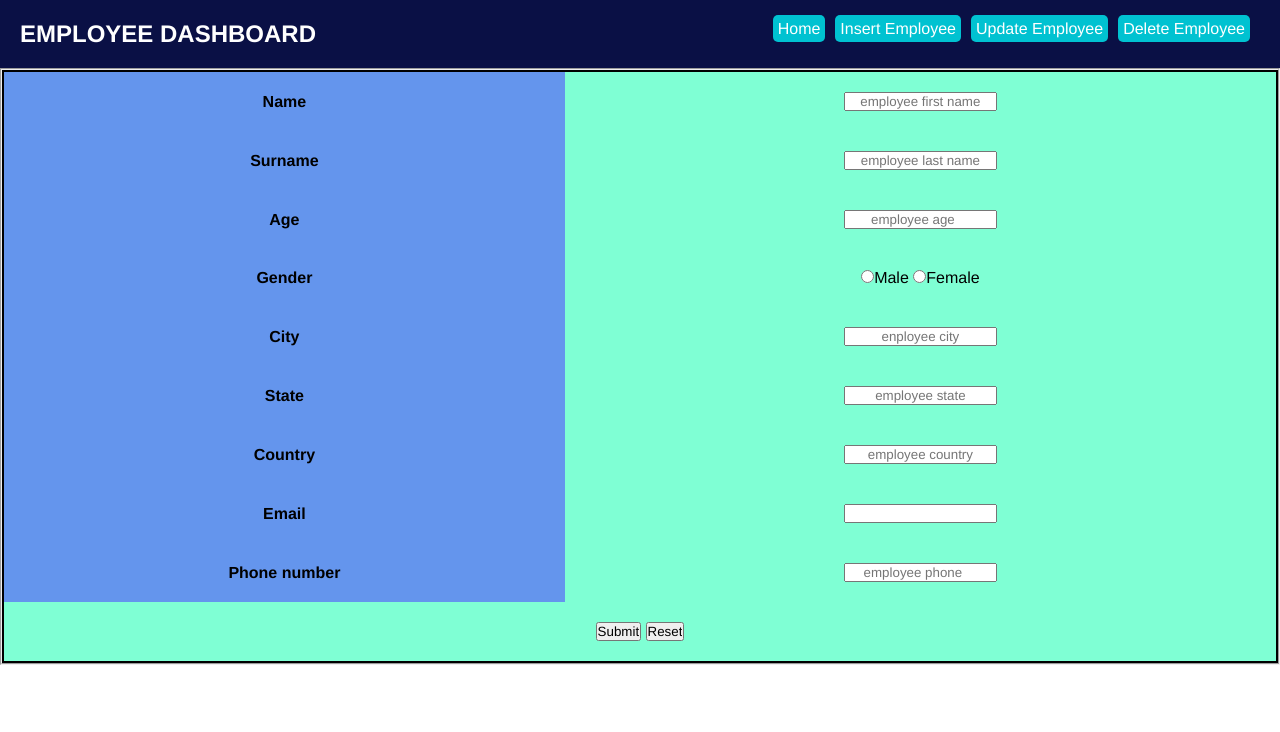
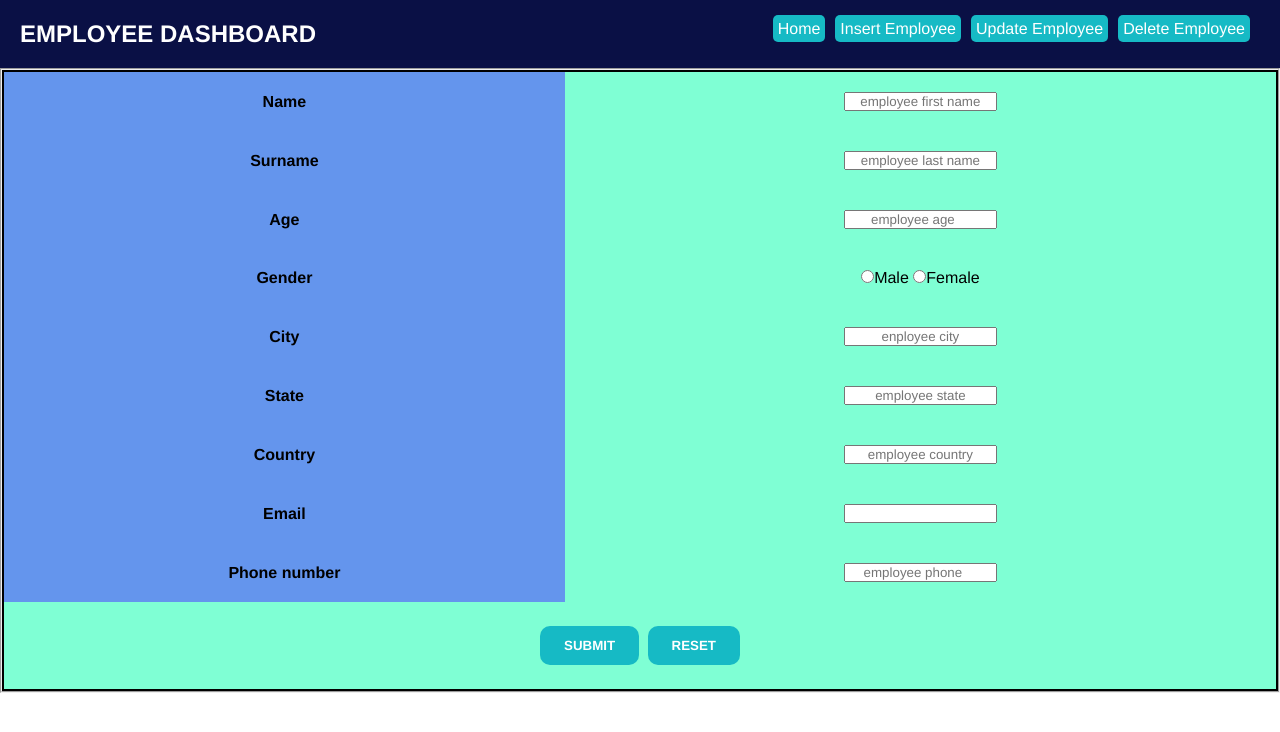
Before and after one commit to singhyuvraj122/Employee, a PHP site: page /OpInsertMain.php in a window 1280 px wide. Shown: the top 732 px of the page. Run offline with PHP 8.4, Linux system fonts and the light colour scheme; some libraries are stand-ins or nearby versions.

Commit message:
linked style css to all pages and updated update page

```diff
--- a/OpInsertMain.php
+++ b/OpInsertMain.php
@@ -49,8 +49,9 @@
               <td><input name="phone" type="number" placeholder="employee phone" required></td>
             </tr>
             <tr>
-              <td colspan="2"><input name="submit" type="submit">
-              <input name="reset" type="reset">
+              <td colspan="2">
+                <input name="submit" type="submit" value="SUBMIT">
+                <input name="reset" type="reset" value="RESET">
             </td>
           </tr>
           </table>
--- a/navbar.php
+++ b/navbar.php
@@ -1,3 +1,5 @@
+<?php?>
+
 <div id="innerCont2">
   <div id="navTitle">EMPLOYEE DASHBOARD</div>
   <div id="navbar">
--- a/st.css
+++ b/st.css
@@ -34,6 +34,7 @@ li{
   list-style: none;
   text-decoration: none;
   margin-right: 10px;
+  cursor: pointer;
 }
 
 a{
@@ -44,11 +45,11 @@ a{
 
 a:link {
   color: white;
-  background-color: #00c2d1;}
+  background-color: #16bac5;}
 
 a:visited{
   color: white;
-  background-color: #00c2d1;
+  background-color: #16bac5;
 }
 
 a:hover{
@@ -83,4 +84,33 @@ td{
   background-color: aquamarine;
 }
 
-input
+input[type=reset], input[type=submit] {
+  background-color: #16bac5;
+  border: none;
+  color: white;
+  padding: 12px 24px;
+  margin: 4px 2px;
+  cursor: pointer;
+  border-radius: 10px;
+  font-weight: bolder;
+}
+
+input[type=reset]:link, input[type=submit]:link{
+  color: white;
+  background-color: #16bac5;
+}
+
+input[type=reset]:visited, input[type=submit]:visited{
+  color: white;
+  background-color: #16bac5;
+}
+
+input[type=reset]:hover, input[type=submit]:hover{
+  color: #171D1C;
+  background-color: #EFE9F4;
+}
+
+input[type=reset]:active, input[type=submit]:active{
+  color: white;
+  background-color: #16bac5;
+}
```
Also changed, not shown: OpDeleteMain.php (+7 -3 lines), OpUpdateMain.php (+49 -0 lines).
